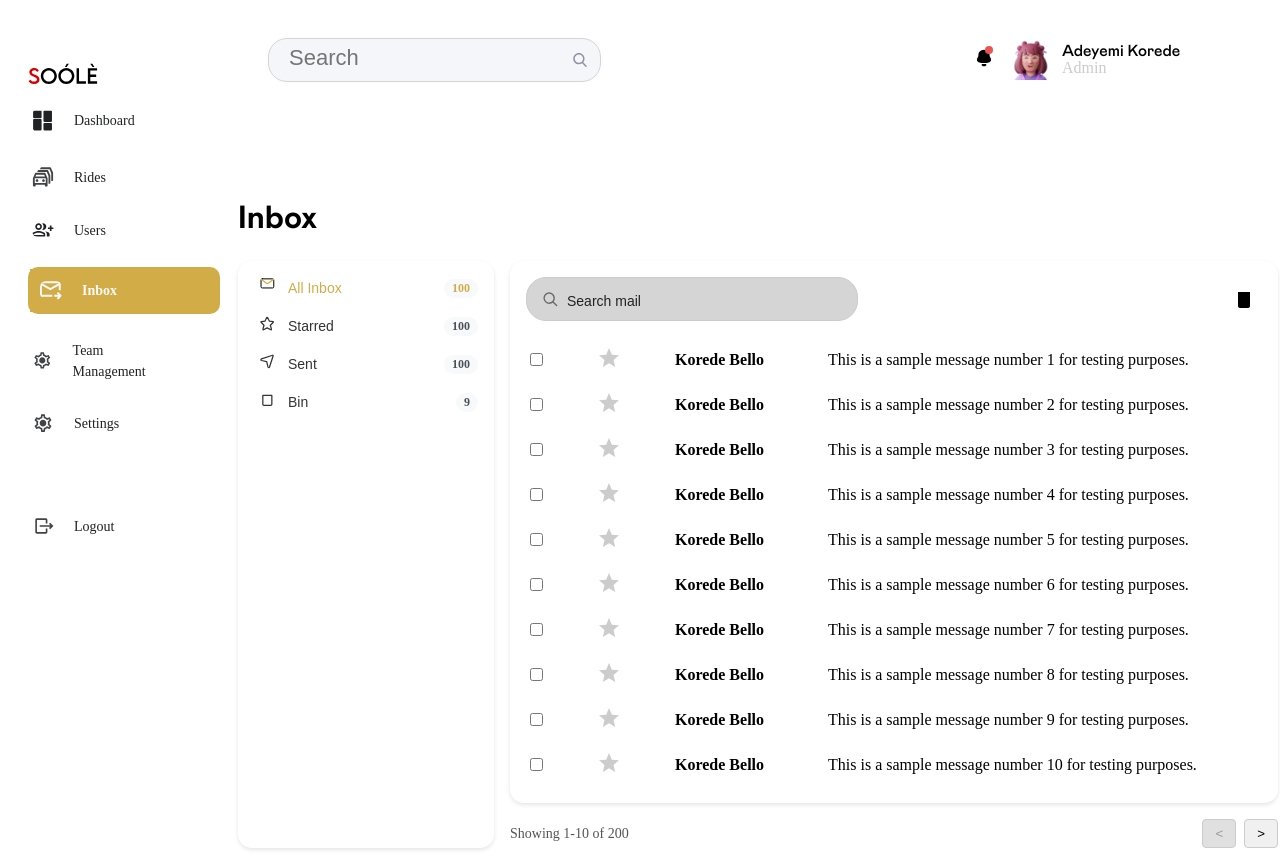
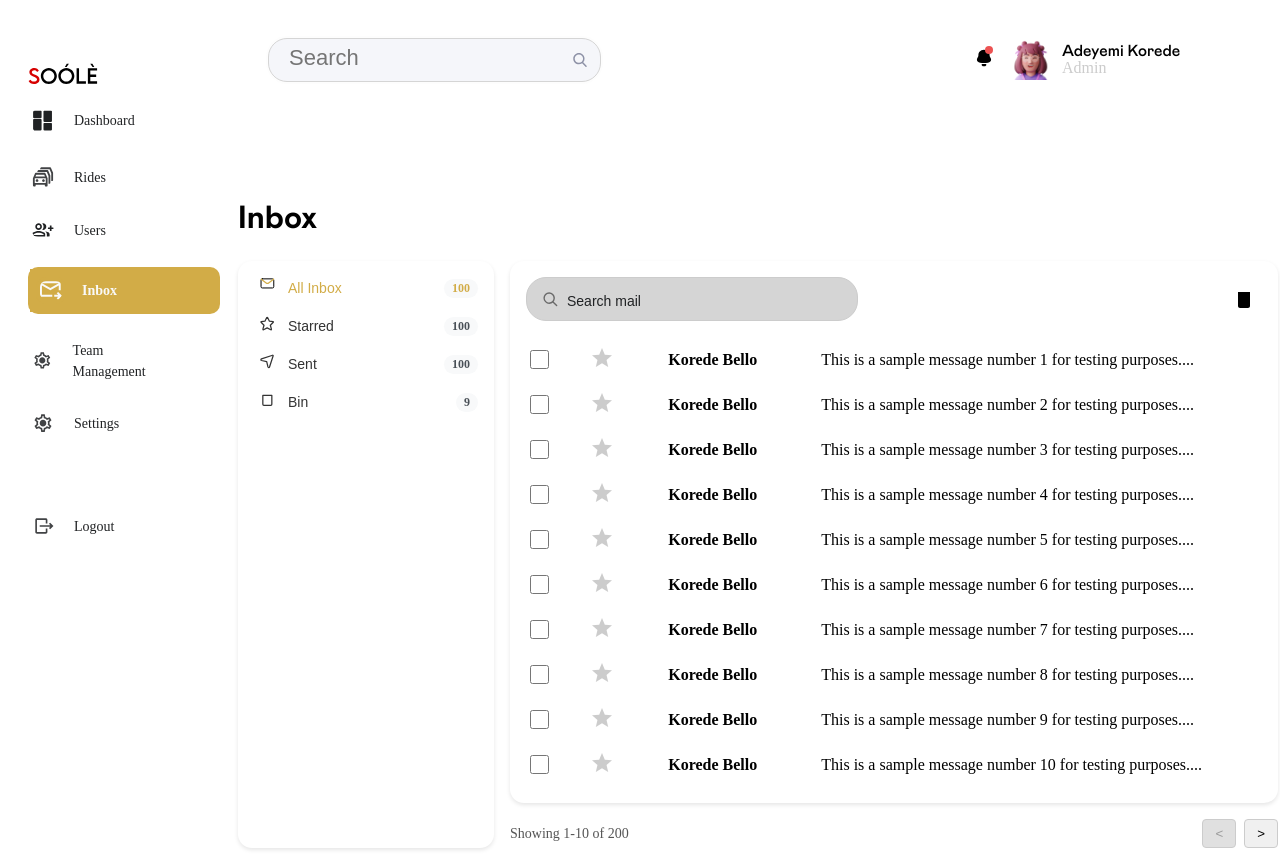
Before and after one commit to clinton401/soole-admin-hosting, a Next.js app: page /inbox in a window 1280 px wide. Shown: the top 856 px of the page. Built offline with nearby package versions, Linux system fonts and the light colour scheme.

Commit message:
Inbox page

```diff
--- a/src/app/components/InboxContent.tsx
+++ b/src/app/components/InboxContent.tsx
@@ -38,7 +38,7 @@ const InboxContent = () => {
   const messages = Array.from({ length: totalItems }, (_, i) => ({
     id: i + 1,
     name: `Korede Bello`,
-    sentence: `This is a sample message number ${i + 1} for testing purposes.`,
+    sentence: `This is a sample message number ${i + 1} for testing purposes. lorem ipsum dolor sit amet sem non  proident null tempor invidunt ut labore et dolore magna aliqu lorem`,
     time: `${8 + i}:20AM`,
   }));
 
@@ -130,11 +130,13 @@ const InboxContent = () => {
             <div className="message-content d-flex gap-4 align-center justify-evenly">
               <strong className="d-flex justify-left">{msg.name}</strong>
               <p
-                onClick={() => toggleExpanded(index)}
-                className={expanded[index] ? 'expanded' : ''}
-              >
-                {msg.sentence}
-              </p>
+        onClick={() => toggleExpanded(index)}
+        className={expanded[index] ? 'expanded' : ''}
+      >
+        {expanded[index]
+          ? msg.sentence
+          : msg.sentence.split(' ').slice(0, 10).join(' ') + '...'}
+      </p>
             </div>
             <span className="message-time">{msg.time}</span>
           </div>
@@ -172,7 +174,11 @@ const InboxContent = () => {
           <div className="message-button-wrapper">
 
 <div className='d-flex gap-1 align-center'>
-          <button onClick={() => setSelectedMessage(null)} className="back-button">
+          <button onClick={() => {
+            setSelectedMessage(null);
+            setExpanded(Array(200).fill(false))
+          }}
+           className="back-button">
           <svg xmlns="http://www.w3.org/2000/svg" width="24" height="25" viewBox="0 0 24 25" fill="none">
   <rect y="0.5" width="24" height="24" rx="5" fill="#F5F5F5"/>
   <g opacity="0.8">
@@ -212,6 +218,7 @@ const InboxContent = () => {
 
 </div>
 
+    <div className='d-flex '>
 <div className="profile-picture">
               <Image
                 src="/profilePic.png"
@@ -221,7 +228,12 @@ const InboxContent = () => {
                 height={20}
               />
             </div>
+            <div className='ff-Mabry-Pro fs-16'>
+
           <p>{selectedMessage.sentence}</p>
+            </div>
+
+          </div>
 
                 {/* Profile Picture and Reply Section */}
                 <div className="reply-section">
@@ -231,6 +243,8 @@ const InboxContent = () => {
                 className="reply-input"
                 placeholder="Type your reply here..."
               ></textarea>
+            </div>
+                </div>
               <button className="send-button">
                 <span>Send</span>
                 <svg
@@ -243,8 +257,6 @@ const InboxContent = () => {
                   <path d="M2 21l21-9L2 3v7l15 2-15 2v7z" />
                 </svg>
               </button>
-            </div>
-        </div>
 
         </div>
       )}
--- a/src/styles/components/inbox.scss
+++ b/src/styles/components/inbox.scss
@@ -129,10 +129,41 @@
       width: 60rem;
     //   border-bottom: 1px solid #ccc;
 
-      .message-checkbox {
-        margin-right: 1rem;
+    .message-checkbox {
+        // appearance: none;
+        width: 1.2rem;
+        height: 1.2rem;
+        border: 2px solid black;
+        border-radius: 0.2rem; /* Optional: Makes the checkbox slightly rounded */
+        display: flex;
+        align-items: center;
+        justify-content: center;
+        cursor: pointer;
+        outline: none;
+        transition: background-color 0.2s ease, border-color 0.2s ease;
+      }
 
+      .message-checkbox:checked {
+        appearance: none;
+        background-color: black;
+        border-color: black;
+        position: relative;
       }
+
+      .message-checkbox:checked::after {
+        content: '';
+        position: absolute;
+        width: 0.4rem;
+        height: 0.7rem;
+        border: solid white;
+        border-width: 0 0.2rem 0.2rem 0;
+        transform: rotate(45deg);
+        // top: 10%;
+        // left: 50%;
+        // transform-origin: center;
+        border-radius: 0.1rem;
+      }
+
 
       .star-button {
         background: none;
@@ -222,6 +253,7 @@
     align-items: flex-start;
     gap: 1rem;
     margin-top: 1rem;
+    flex-direction: column;
   }
 
   .profile-picture .profile-img {
@@ -241,7 +273,7 @@
   }
 
   .reply-input {
-    flex: 1;
+    // flex: 1;
     border: none;
     background: transparent;
     color: #fff;
@@ -249,6 +281,7 @@
     outline: none;
     resize: none;
     padding: 0.5rem;
+
   }
 
   .send-button {
@@ -261,6 +294,8 @@
     padding: 0.5rem 1rem;
     border-radius: 0.5rem;
     cursor: pointer;
+    width: 100px;
+    margin-left: auto;
   }
 
   .send-button svg {
```
